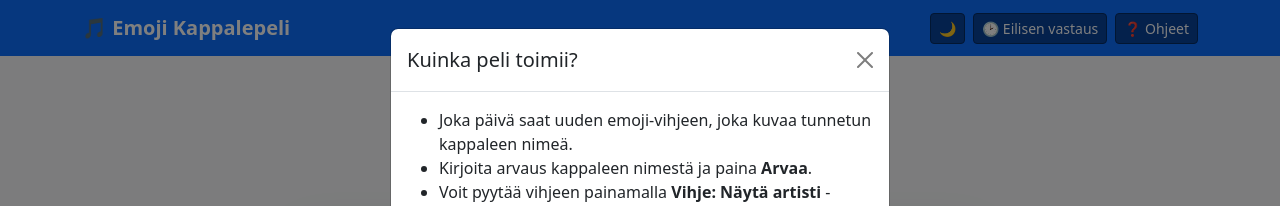
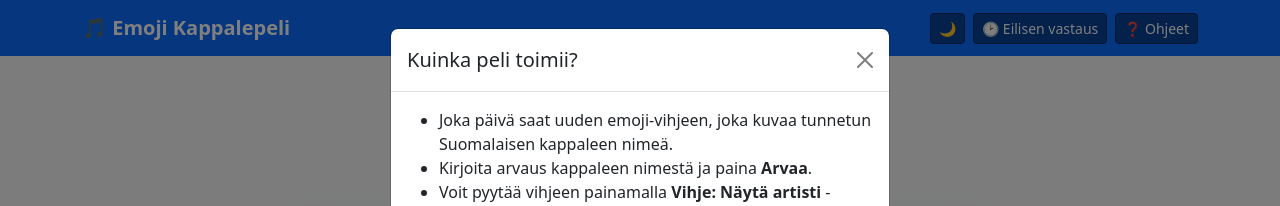
Before and after one commit to lniinikorpi/emojigame, a plain HTML site: page index.html in a window 1280 px wide. Shown: the top 206 px of the page. Drawn offline with nearby package versions, Linux system fonts and the light colour scheme; no server answers.

Commit message:
update info text

```diff
--- a/index.html
+++ b/index.html
@@ -57,7 +57,7 @@
             </div>
             <div class="modal-body text-start">
               <ul>
-                <li>Joka päivä saat uuden emoji-vihjeen, joka kuvaa tunnetun kappaleen nimeä.</li>
+                <li>Joka päivä saat uuden emoji-vihjeen, joka kuvaa tunnetun Suomalaisen kappaleen nimeä.</li>
                 <li>Kirjoita arvaus kappaleen nimestä ja paina <b>Arvaa</b>.</li>
                 <li>Voit pyytää vihjeen painamalla <b>Vihje: Näytä artisti</b> -painiketta.</li>
                 <li>Oikeasta vastauksesta saat 2 pistettä, mutta jos käytät vihjettä, saat 1 pisteen.</li>
```
